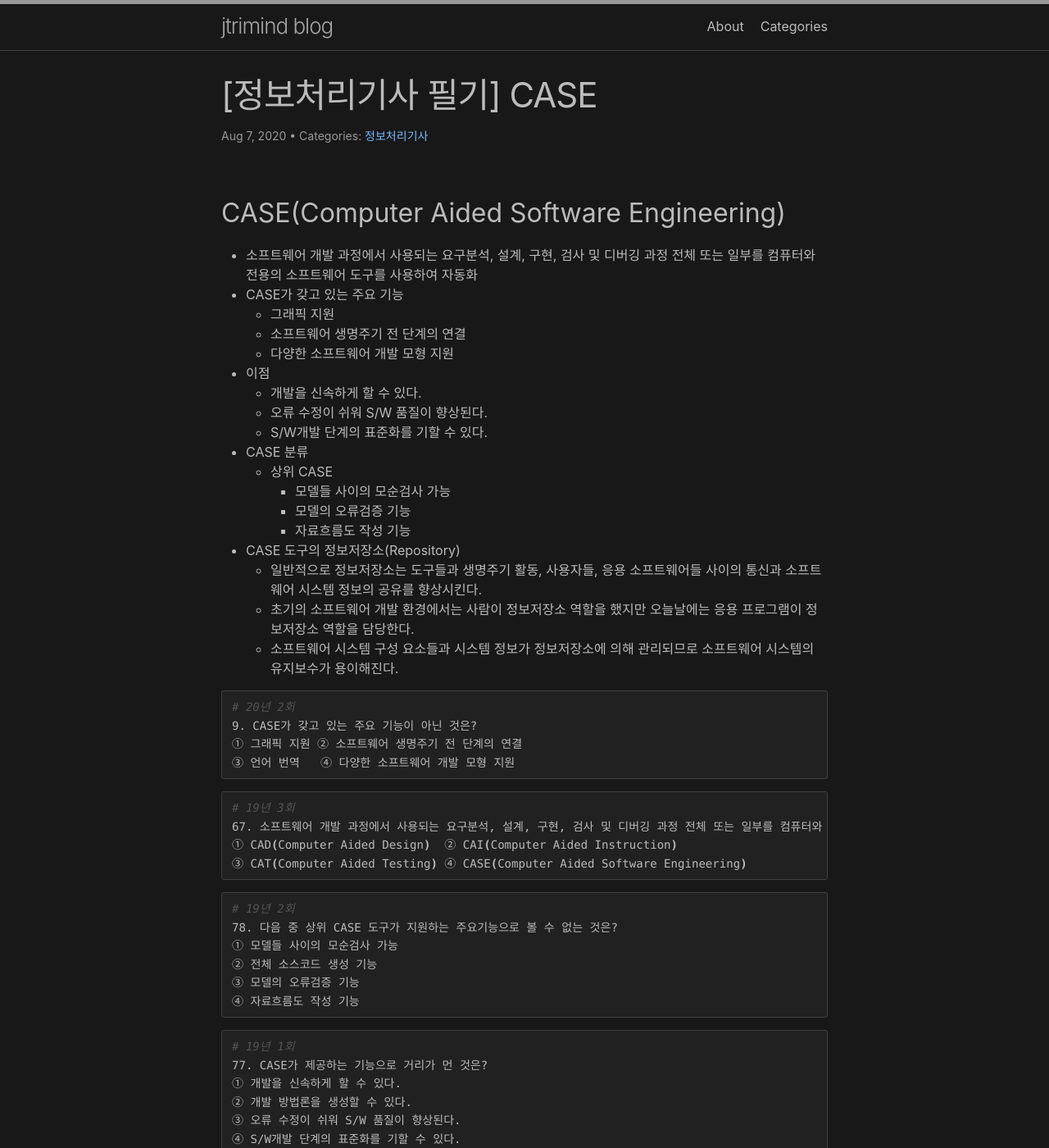
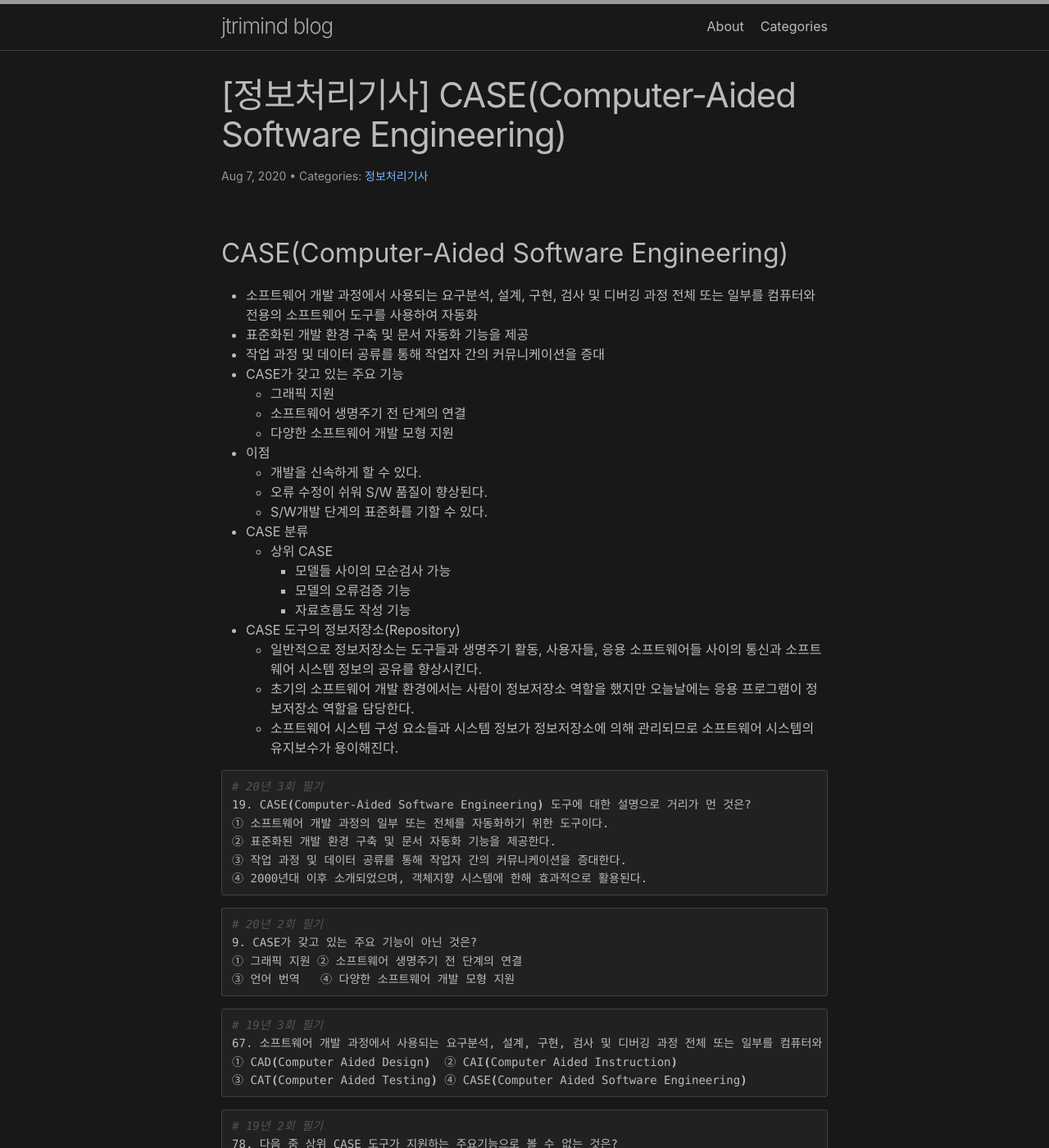
Before and after one commit to jtrimind/jtrimind.github.io, a Jekyll site: the page built from 정보처리기사/_posts/2020-08-07-case.md, in a window 1280 px wide and 1400 px high. Shown: the whole window at 82% size. Built offline with Jekyll 4.4.1, drawn with Linux system fonts in a browser that asks for light colours; comment, search, counter and statistics services are not loaded; some of the changed text lies outside the part shown.

Commit message:
Update case

````diff
--- a/정보처리기사/_posts/2020-08-07-case.md
+++ b/정보처리기사/_posts/2020-08-07-case.md
@@ -1,10 +1,12 @@
 ---
 layout: post
-title: "[정보처리기사 필기] CASE"
+title: "[정보처리기사] CASE(Computer-Aided Software Engineering)"
 ---
 
-## CASE(Computer Aided Software Engineering)
+## CASE(Computer-Aided Software Engineering)
 - 소프트웨어 개발 과정에서 사용되는 요구분석, 설계, 구현, 검사 및 디버깅 과정 전체 또는 일부를 컴퓨터와 전용의 소프트웨어 도구를 사용하여 자동화
+- 표준화된 개발 환경 구축 및 문서 자동화 기능을 제공
+- 작업 과정 및 데이터 공류를 통해 작업자 간의 커뮤니케이션을 증대
 - CASE가 갖고 있는 주요 기능
   - 그래픽 지원
   - 소프트웨어 생명주기 전 단계의 연결
@@ -24,21 +26,30 @@ title: "[정보처리기사 필기] CASE"
   - 소프트웨어 시스템 구성 요소들과 시스템 정보가 정보저장소에 의해 관리되므로 소프트웨어 시스템의 유지보수가 용이해진다.
 
 ```bash
-# 20년 2회
+# 20년 3회 필기
+19. CASE(Computer-Aided Software Engineering) 도구에 대한 설명으로 거리가 먼 것은?
+① 소프트웨어 개발 과정의 일부 또는 전체를 자동화하기 위한 도구이다.
+② 표준화된 개발 환경 구축 및 문서 자동화 기능을 제공한다.
+③ 작업 과정 및 데이터 공류를 통해 작업자 간의 커뮤니케이션을 증대한다.
+④ 2000년대 이후 소개되었으며, 객체지향 시스템에 한해 효과적으로 활용된다.
+```
+
+```bash
+# 20년 2회 필기
 9. CASE가 갖고 있는 주요 기능이 아닌 것은?
 ① 그래픽 지원 ② 소프트웨어 생명주기 전 단계의 연결
 ③ 언어 번역   ④ 다양한 소프트웨어 개발 모형 지원
 ```
 
 ```bash
-# 19년 3회
+# 19년 3회 필기
 67. 소프트웨어 개발 과정에서 사용되는 요구분석, 설계, 구현, 검사 및 디버깅 과정 전체 또는 일부를 컴퓨터와 전용의 소프트웨어 도구를 사용하여 자동화하는 것은?
 ① CAD(Computer Aided Design)  ② CAI(Computer Aided Instruction)
 ③ CAT(Computer Aided Testing) ④ CASE(Computer Aided Software Engineering)
 ```
 
 ```bash
-# 19년 2회
+# 19년 2회 필기
 78. 다음 중 상위 CASE 도구가 지원하는 주요기능으로 볼 수 없는 것은?
 ① 모델들 사이의 모순검사 가능
 ② 전체 소스코드 생성 기능
@@ -47,7 +58,7 @@ title: "[정보처리기사 필기] CASE"
 ```
 
 ```bash
-# 19년 1회
+# 19년 1회 필기
 77. CASE가 제공하는 기능으로 거리가 먼 것은?
 ① 개발을 신속하게 할 수 있다.
 ② 개발 방법론을 생성할 수 있다.
@@ -56,7 +67,7 @@ title: "[정보처리기사 필기] CASE"
 ```
 
 ```bash
-# 18년 2회
+# 18년 2회 필기
 78. CASE 도구의 정보저장소(Repository)에 대한 설명으로 가장 거리가 먼 것은?
 ① 일반적으로 정보저장소는 도구들과 생명주기 활동, 사용자들, 응용 소프트웨어들 사이의 통신과 소프트웨어 시스템 정보의 공유를 향상시킨다.
 ② 초기의 소프트웨어 개발 환경에서는 사람이 정보저장소 역할을 했지만 오늘날에는 응용 프로그램이 정보저장소 역할을 담당한다.
````
